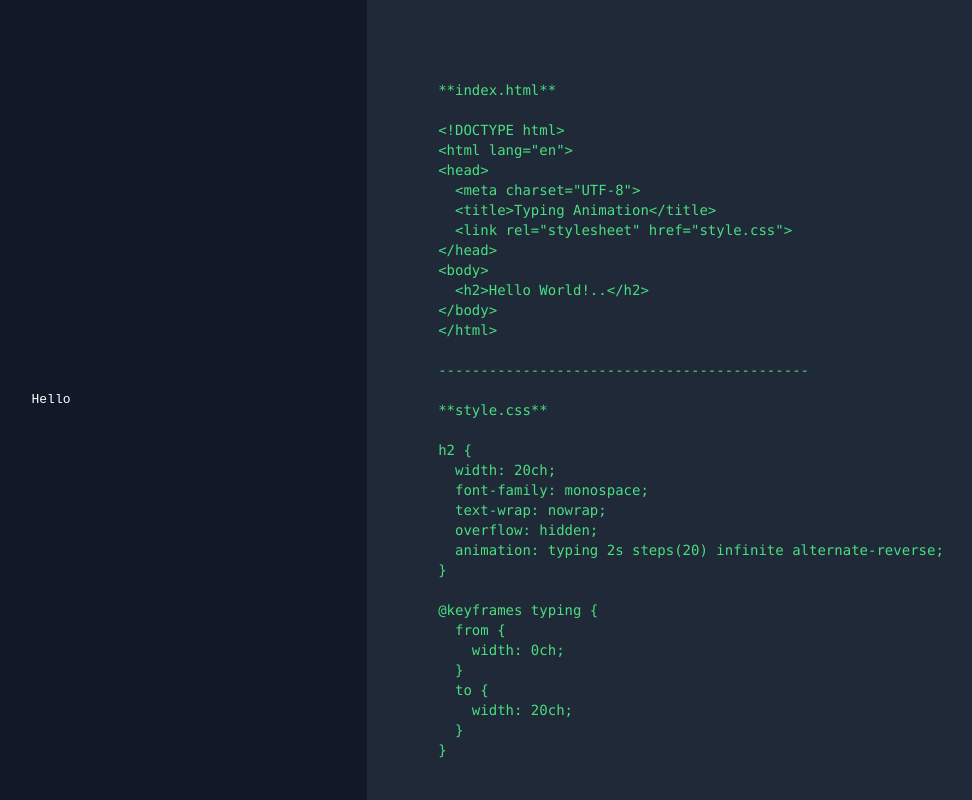
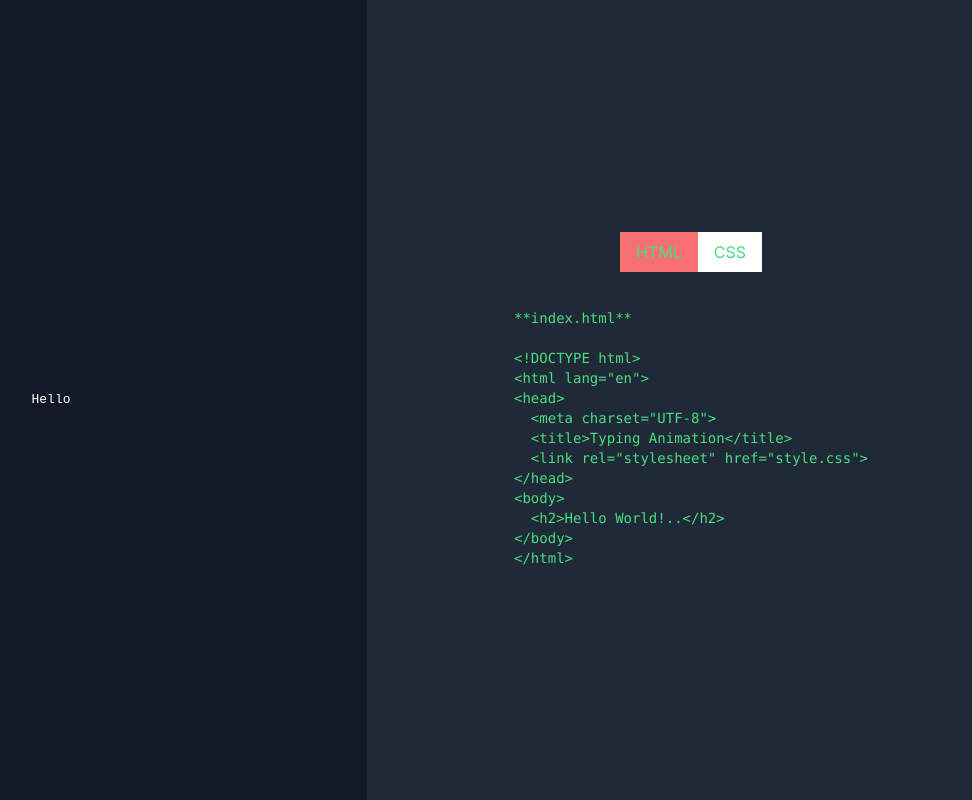
Before and after one commit to nishaaanth2/clean, a Next.js app: page /typewriting in a window 1280 px wide. Shown: the whole page, without its empty margins (265-1237 px from the left). Built offline with nearby package versions, Linux system fonts and the light colour scheme; a web font is replaced by a local one.

Commit message:
feat: Add tabbed interface for HTML and CSS code display in TypeWritingPage

```diff
--- a/src/app/typewriting/page.js
+++ b/src/app/typewriting/page.js
@@ -1,6 +1,14 @@
+"use client"
 import "./style.css";
+import { useState } from "react";
 
 export default function TypeWritingPage() {
+  const [activeTab, setActiveTab] = useState("HTML");
+
+  const handleTabClick = (tab) => {
+    setActiveTab(tab);
+  };
+
   return (
     <div className="min-h-screen flex flex-col md:flex-row">
       {/* Left Side - Preview */}
@@ -9,10 +17,23 @@ export default function TypeWritingPage() {
       </div>
 
       {/* Right Side - Code Display */}
-      <div className="flex-1 flex items-center justify-center bg-gray-800 text-green-400 p-6 overflow-y-auto">
-        <pre className="text-sm whitespace-pre-wrap">
+      <div className="flex-1 flex flex-col items-center justify-center bg-gray-800 text-green-400 p-6 overflow-y-auto">
+        <div className="tabs mb-4 bg-white ">
+          <button
+            className={`tab-button py-2 px-4 ${activeTab === "HTML" ? "active bg-red-400" : ""}`}
+            onClick={() => handleTabClick("HTML")}
+          >
+            HTML
+          </button>
+          <button
+            className={`tab-button py-2 px-4 ${activeTab === "CSS" ? "active bg-red-400" : ""}`}
+            onClick={() => handleTabClick("CSS")}
+          >
+            CSS
+          </button>
+        </div>
+        <pre className={`text-sm whitespace-pre-wrap ${activeTab === "HTML" ? "" : "hidden"}`}>
           {`
-
 **index.html**
 
 <!DOCTYPE html>
@@ -26,26 +47,27 @@ export default function TypeWritingPage() {
   <h2>Hello World!..</h2>
 </body>
 </html>
-
---------------------------------------------
-
+`}
+        </pre>
+        <pre className={`text-sm whitespace-pre-wrap ${activeTab === "CSS" ? "" : "hidden"}`}>
+          {`
 **style.css**
 
 h2 {
-  width: 20ch;
-  font-family: monospace;
-  text-wrap: nowrap;
-  overflow: hidden;
-  animation: typing 2s steps(20) infinite alternate-reverse;
+\twidth: 20ch;
+
+\ttext-wrap: nowrap;
+\toverflow: hidden;
+\tanimation: typing 2s steps(20) infinite alternate-reverse;
 }
 
 @keyframes typing {
-  from {
-    width: 0ch;
-  }
-  to {
-    width: 20ch;
-  }
+\tfrom {
+\t\twidth: 0ch;
+\t}
+\tto {
+\t\twidth: 20ch;
+\t}
 }
 `}
         </pre>
```
